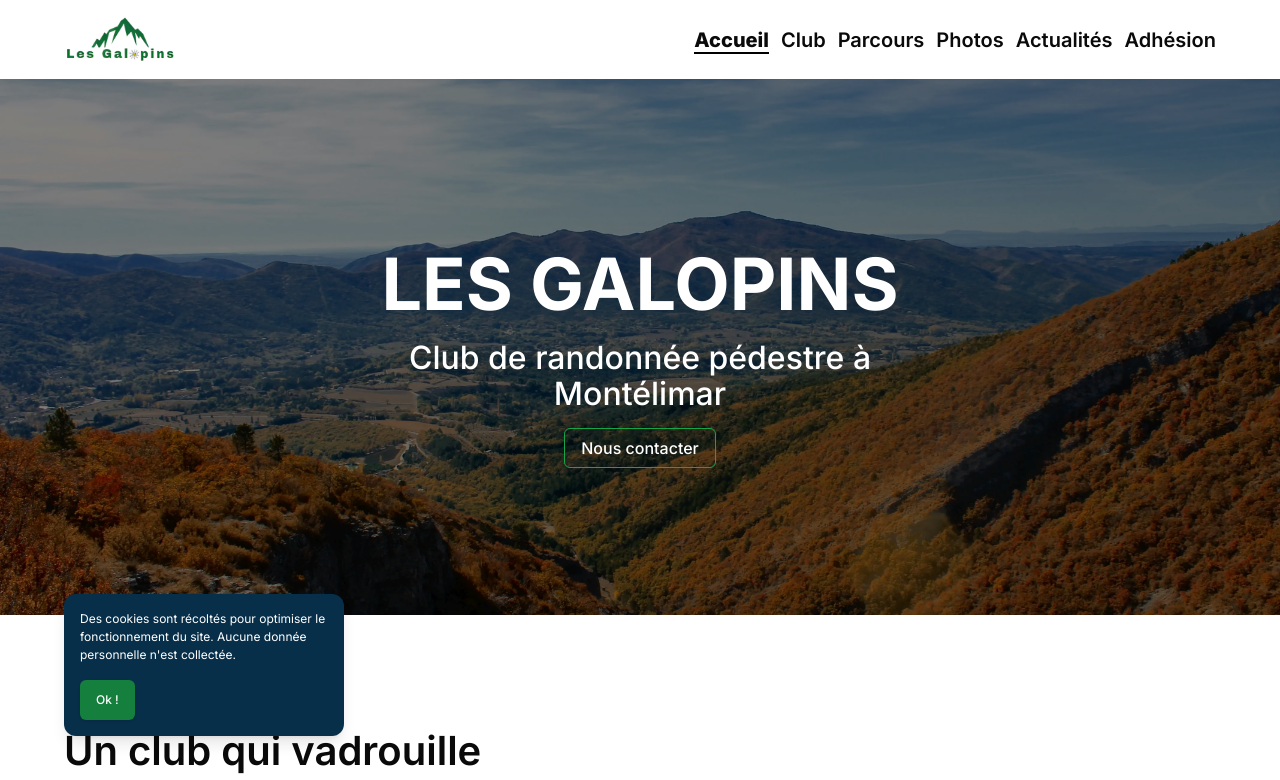
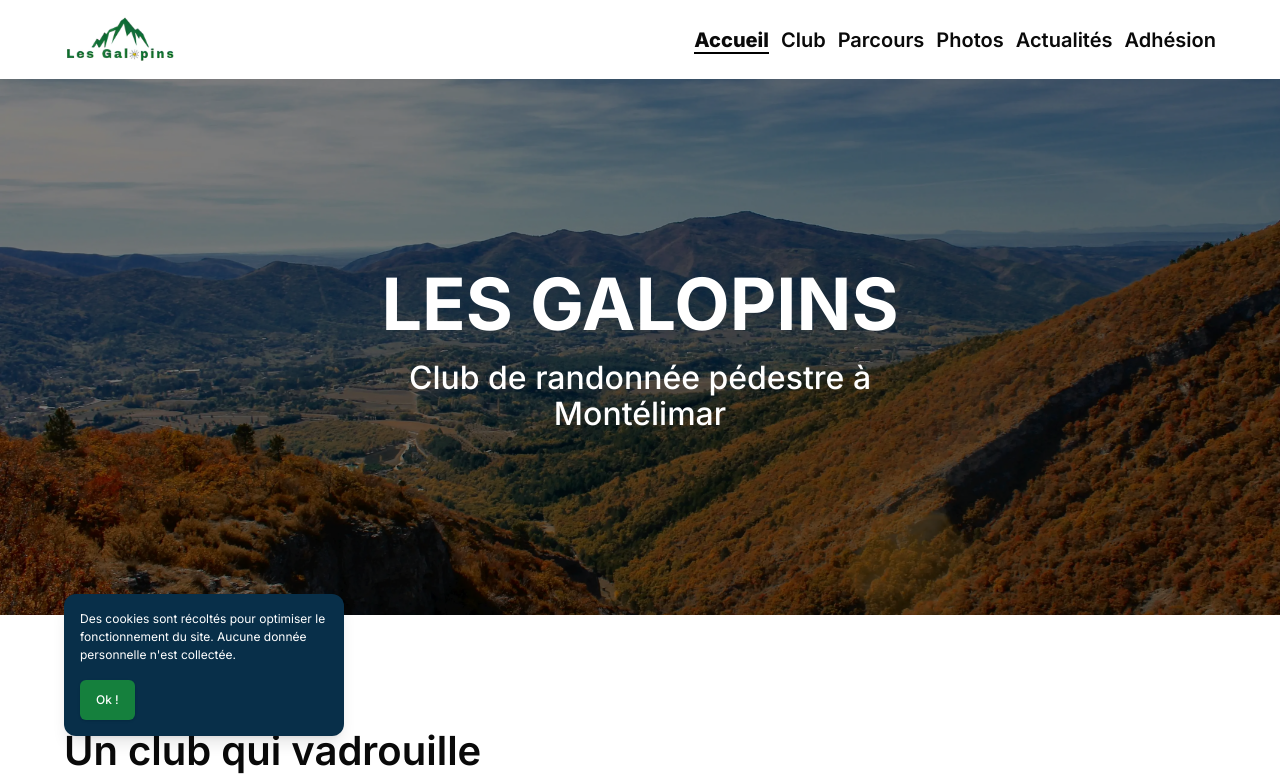
Before and after one commit to SebastienLaurentt/Galopins-Next-V2, a Next.js app: page / in a window 1280 px wide. Shown: the top 780 px of the page. Built offline with nearby package versions, Linux system fonts and the light colour scheme.

Commit message:
remove contact button in home page

```diff
--- a/app/page.tsx
+++ b/app/page.tsx
@@ -34,9 +34,6 @@ export default function Home() {
           <p className="mx-auto mb-2  w-4/5 text-md font-medium leading-6  md:mb-4 md:leading-8 lg:w-4/5 lg:text-2xl lg:leading-9">
             Club de randonnée pédestre à Montélimar
           </p>
-          <Button asChild variant="hero">
-            <Link href="/adhesion">Nous contacter</Link>
-          </Button>
         </div>
       </SectionBg>
 
```
